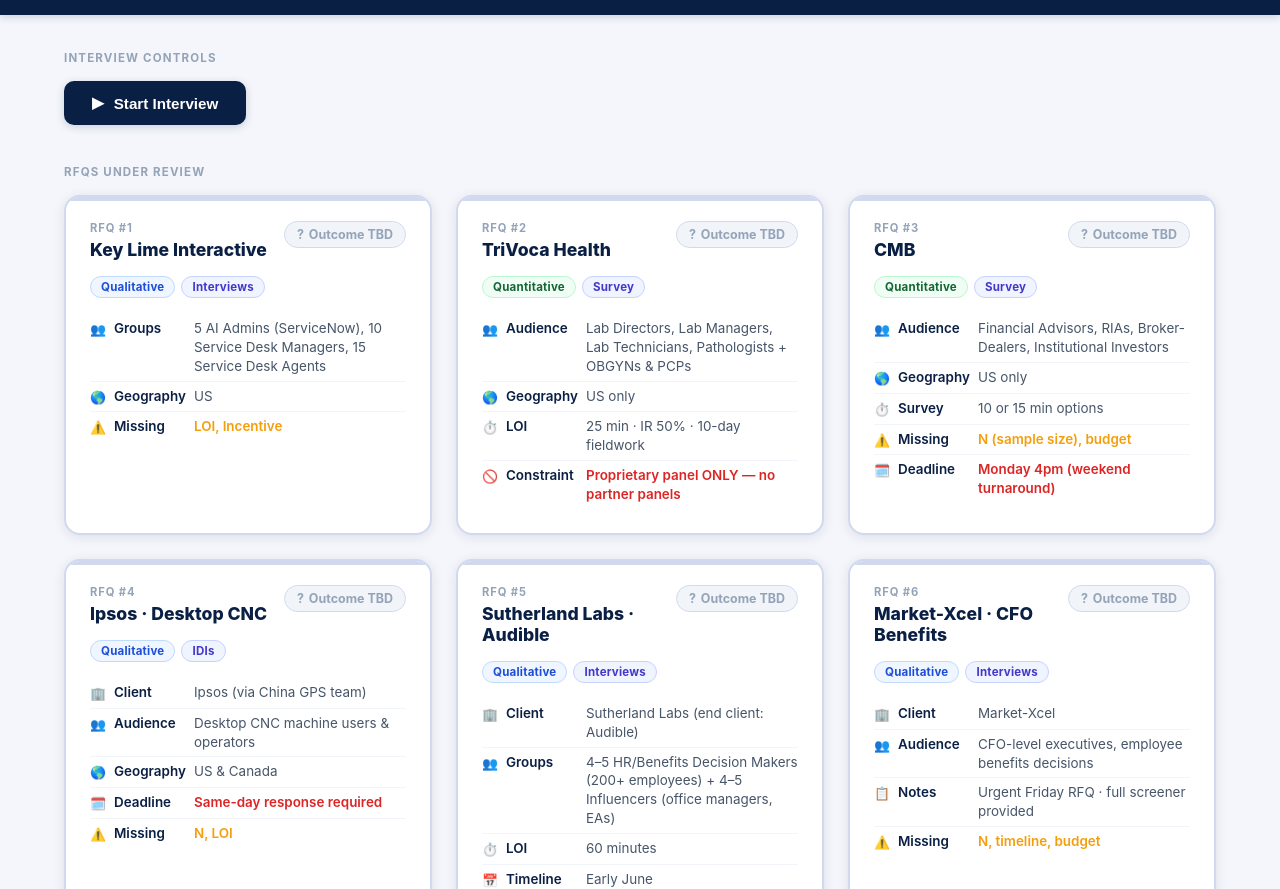
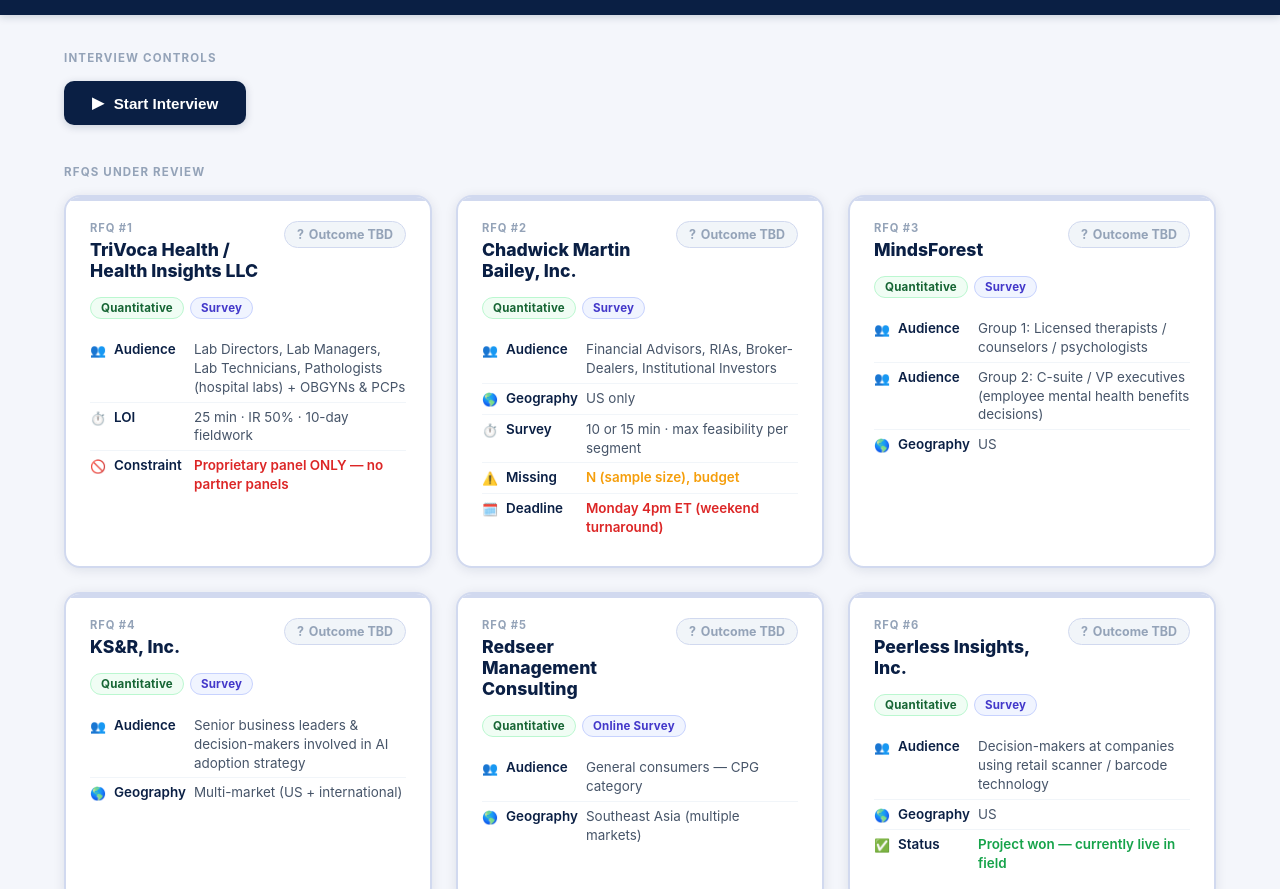
Before and after one commit to slewtan/pricing-interview, a plain HTML site: page index.html in a window 1280 px wide. Shown: the part 67-956 px from the top of the page. Drawn offline with Linux system fonts and the light colour scheme.

Commit message:
Update RFQ cards for Manmoi quant interview

```diff
--- a/index.html
+++ b/index.html
@@ -504,12 +504,12 @@
   <div class="section-label">RFQs Under Review</div>
   <div class="rfq-grid">
 
-    <!-- RFQ #1 — Key Lime Interactive -->
+    <!-- RFQ #1 — TriVoca Health / Medical Providers -->
     <div class="rfq-card" id="card-1">
       <div class="rfq-card-header">
         <div>
           <div class="rfq-number">RFQ #1</div>
-          <div class="rfq-client">Key Lime Interactive</div>
+          <div class="rfq-client">TriVoca Health / Health Insights LLC</div>
         </div>
         <div class="outcome-badge hidden-outcome" id="outcome-1">
           <span id="outcome-icon-1">?</span>
@@ -517,22 +517,22 @@
         </div>
       </div>
       <div class="badge-row">
-        <span class="badge badge-qual">Qualitative</span>
-        <span class="badge" style="background:#f0f4ff;color:#4338ca;border:1px solid #c7d2fe;">Interviews</span>
+        <span class="badge badge-quant">Quantitative</span>
+        <span class="badge" style="background:#f0f4ff;color:#4338ca;border:1px solid #c7d2fe;">Survey</span>
       </div>
       <ul class="rfq-details">
-        <li><span class="detail-icon">👥</span><span class="detail-label">Groups</span><span class="detail-value">5 AI Admins (ServiceNow), 10 Service Desk Managers, 15 Service Desk Agents</span></li>
-        <li><span class="detail-icon">🌎</span><span class="detail-label">Geography</span><span class="detail-value">US</span></li>
-        <li><span class="detail-icon">⚠️</span><span class="detail-label">Missing</span><span class="detail-missing">LOI, Incentive</span></li>
+        <li><span class="detail-icon">👥</span><span class="detail-label">Audience</span><span class="detail-value">Lab Directors, Lab Managers, Lab Technicians, Pathologists (hospital labs) + OBGYNs &amp; PCPs</span></li>
+        <li><span class="detail-icon">⏱️</span><span class="detail-label">LOI</span><span class="detail-value">25 min · IR 50% · 10-day fieldwork</span></li>
+        <li><span class="detail-icon">🚫</span><span class="detail-label">Constraint</span><span class="detail-constraint">Proprietary panel ONLY — no partner panels</span></li>
       </ul>
     </div>
 
-    <!-- RFQ #2 — TriVoca Health -->
+    <!-- RFQ #2 — CMB / Asset Management Research -->
     <div class="rfq-card" id="card-2">
       <div class="rfq-card-header">
         <div>
           <div class="rfq-number">RFQ #2</div>
-          <div class="rfq-client">TriVoca Health</div>
+          <div class="rfq-client">Chadwick Martin Bailey, Inc.</div>
         </div>
         <div class="outcome-badge hidden-outcome" id="outcome-2">
           <span id="outcome-icon-2">?</span>
@@ -544,19 +544,20 @@
         <span class="badge" style="background:#f0f4ff;color:#4338ca;border:1px solid #c7d2fe;">Survey</span>
       </div>
       <ul class="rfq-details">
-        <li><span class="detail-icon">👥</span><span class="detail-label">Audience</span><span class="detail-value">Lab Directors, Lab Managers, Lab Technicians, Pathologists + OBGYNs &amp; PCPs</span></li>
+        <li><span class="detail-icon">👥</span><span class="detail-label">Audience</span><span class="detail-value">Financial Advisors, RIAs, Broker-Dealers, Institutional Investors</span></li>
         <li><span class="detail-icon">🌎</span><span class="detail-label">Geography</span><span class="detail-value">US only</span></li>
-        <li><span class="detail-icon">⏱️</span><span class="detail-label">LOI</span><span class="detail-value">25 min · IR 50% · 10-day fieldwork</span></li>
-        <li><span class="detail-icon">🚫</span><span class="detail-label">Constraint</span><span class="detail-constraint">Proprietary panel ONLY — no partner panels</span></li>
+        <li><span class="detail-icon">⏱️</span><span class="detail-label">Survey</span><span class="detail-value">10 or 15 min · max feasibility per segment</span></li>
+        <li><span class="detail-icon">⚠️</span><span class="detail-label">Missing</span><span class="detail-missing">N (sample size), budget</span></li>
+        <li><span class="detail-icon">🗓️</span><span class="detail-label">Deadline</span><span class="detail-value" style="color:#dc2626;font-weight:600;">Monday 4pm ET (weekend turnaround)</span></li>
       </ul>
     </div>
 
-    <!-- RFQ #3 — CMB -->
+    <!-- RFQ #3 — MindsForest / Mental Health + Exec DMs -->
     <div class="rfq-card" id="card-3">
       <div class="rfq-card-header">
         <div>
           <div class="rfq-number">RFQ #3</div>
-          <div class="rfq-client">CMB</div>
+          <div class="rfq-client">MindsForest</div>
         </div>
         <div class="outcome-badge hidden-outcome" id="outcome-3">
           <span id="outcome-icon-3">?</span>
@@ -568,20 +569,18 @@
         <span class="badge" style="background:#f0f4ff;color:#4338ca;border:1px solid #c7d2fe;">Survey</span>
       </div>
       <ul class="rfq-details">
-        <li><span class="detail-icon">👥</span><span class="detail-label">Audience</span><span class="detail-value">Financial Advisors, RIAs, Broker-Dealers, Institutional Investors</span></li>
-        <li><span class="detail-icon">🌎</span><span class="detail-label">Geography</span><span class="detail-value">US only</span></li>
-        <li><span class="detail-icon">⏱️</span><span class="detail-label">Survey</span><span class="detail-value">10 or 15 min options</span></li>
-        <li><span class="detail-icon">⚠️</span><span class="detail-label">Missing</span><span class="detail-missing">N (sample size), budget</span></li>
-        <li><span class="detail-icon">🗓️</span><span class="detail-label">Deadline</span><span class="detail-value" style="color:#dc2626;font-weight:600;">Monday 4pm (weekend turnaround)</span></li>
+        <li><span class="detail-icon">👥</span><span class="detail-label">Audience</span><span class="detail-value">Group 1: Licensed therapists / counselors / psychologists</span></li>
+        <li><span class="detail-icon">👥</span><span class="detail-label">Audience</span><span class="detail-value">Group 2: C-suite / VP executives (employee mental health benefits decisions)</span></li>
+        <li><span class="detail-icon">🌎</span><span class="detail-label">Geography</span><span class="detail-value">US</span></li>
       </ul>
     </div>
 
-    <!-- RFQ #4 — Ipsos China / Desktop CNC -->
+    <!-- RFQ #4 — KS&R / Global Leadership & AI Research -->
     <div class="rfq-card" id="card-4">
       <div class="rfq-card-header">
         <div>
           <div class="rfq-number">RFQ #4</div>
-          <div class="rfq-client">Ipsos · Desktop CNC</div>
+          <div class="rfq-client">KS&amp;R, Inc.</div>
         </div>
         <div class="outcome-badge hidden-outcome" id="outcome-4">
           <span id="outcome-icon-4">?</span>
@@ -589,24 +588,21 @@
         </div>
       </div>
       <div class="badge-row">
-        <span class="badge badge-qual">Qualitative</span>
-        <span class="badge" style="background:#f0f4ff;color:#4338ca;border:1px solid #c7d2fe;">IDIs</span>
+        <span class="badge badge-quant">Quantitative</span>
+        <span class="badge" style="background:#f0f4ff;color:#4338ca;border:1px solid #c7d2fe;">Survey</span>
       </div>
       <ul class="rfq-details">
-        <li><span class="detail-icon">🏢</span><span class="detail-label">Client</span><span class="detail-value">Ipsos (via China GPS team)</span></li>
-        <li><span class="detail-icon">👥</span><span class="detail-label">Audience</span><span class="detail-value">Desktop CNC machine users &amp; operators</span></li>
-        <li><span class="detail-icon">🌎</span><span class="detail-label">Geography</span><span class="detail-value">US &amp; Canada</span></li>
-        <li><span class="detail-icon">🗓️</span><span class="detail-label">Deadline</span><span class="detail-constraint">Same-day response required</span></li>
-        <li><span class="detail-icon">⚠️</span><span class="detail-label">Missing</span><span class="detail-missing">N, LOI</span></li>
+        <li><span class="detail-icon">👥</span><span class="detail-label">Audience</span><span class="detail-value">Senior business leaders &amp; decision-makers involved in AI adoption strategy</span></li>
+        <li><span class="detail-icon">🌎</span><span class="detail-label">Geography</span><span class="detail-value">Multi-market (US + international)</span></li>
       </ul>
     </div>
 
-    <!-- RFQ #5 — Sutherland Labs / Audible -->
+    <!-- RFQ #5 — Redseer / CPG Consumer Survey — SE Asia -->
     <div class="rfq-card" id="card-5">
       <div class="rfq-card-header">
         <div>
           <div class="rfq-number">RFQ #5</div>
-          <div class="rfq-client">Sutherland Labs · Audible</div>
+          <div class="rfq-client">Redseer Management Consulting</div>
         </div>
         <div class="outcome-badge hidden-outcome" id="outcome-5">
           <span id="outcome-icon-5">?</span>
@@ -614,24 +610,21 @@
         </div>
       </div>
       <div class="badge-row">
-        <span class="badge badge-qual">Qualitative</span>
-        <span class="badge" style="background:#f0f4ff;color:#4338ca;border:1px solid #c7d2fe;">Interviews</span>
+        <span class="badge badge-quant">Quantitative</span>
+        <span class="badge" style="background:#f0f4ff;color:#4338ca;border:1px solid #c7d2fe;">Online Survey</span>
       </div>
       <ul class="rfq-details">
-        <li><span class="detail-icon">🏢</span><span class="detail-label">Client</span><span class="detail-value">Sutherland Labs (end client: Audible)</span></li>
-        <li><span class="detail-icon">👥</span><span class="detail-label">Groups</span><span class="detail-value">4–5 HR/Benefits Decision Makers (200+ employees) + 4–5 Influencers (office managers, EAs)</span></li>
-        <li><span class="detail-icon">⏱️</span><span class="detail-label">LOI</span><span class="detail-value">60 minutes</span></li>
-        <li><span class="detail-icon">📅</span><span class="detail-label">Timeline</span><span class="detail-value">Early June</span></li>
-        <li><span class="detail-icon">🌎</span><span class="detail-label">Geography</span><span class="detail-value">US</span></li>
+        <li><span class="detail-icon">👥</span><span class="detail-label">Audience</span><span class="detail-value">General consumers — CPG category</span></li>
+        <li><span class="detail-icon">🌎</span><span class="detail-label">Geography</span><span class="detail-value">Southeast Asia (multiple markets)</span></li>
       </ul>
     </div>
 
-    <!-- RFQ #6 — Market-Xcel / CFO Benefits -->
+    <!-- RFQ #6 — Peerless Insights / B2B Retail Scanner Study -->
     <div class="rfq-card" id="card-6">
       <div class="rfq-card-header">
         <div>
           <div class="rfq-number">RFQ #6</div>
-          <div class="rfq-client">Market-Xcel · CFO Benefits</div>
+          <div class="rfq-client">Peerless Insights, Inc.</div>
         </div>
         <div class="outcome-badge hidden-outcome" id="outcome-6">
           <span id="outcome-icon-6">?</span>
@@ -639,14 +632,13 @@
         </div>
       </div>
       <div class="badge-row">
-        <span class="badge badge-qual">Qualitative</span>
-        <span class="badge" style="background:#f0f4ff;color:#4338ca;border:1px solid #c7d2fe;">Interviews</span>
+        <span class="badge badge-quant">Quantitative</span>
+        <span class="badge" style="background:#f0f4ff;color:#4338ca;border:1px solid #c7d2fe;">Survey</span>
       </div>
       <ul class="rfq-details">
-        <li><span class="detail-icon">🏢</span><span class="detail-label">Client</span><span class="detail-value">Market-Xcel</span></li>
-        <li><span class="detail-icon">👥</span><span class="detail-label">Audience</span><span class="detail-value">CFO-level executives, employee benefits decisions</span></li>
-        <li><span class="detail-icon">📋</span><span class="detail-label">Notes</span><span class="detail-value">Urgent Friday RFQ · full screener provided</span></li>
-        <li><span class="detail-icon">⚠️</span><span class="detail-label">Missing</span><span class="detail-missing">N, timeline, budget</span></li>
+        <li><span class="detail-icon">👥</span><span class="detail-label">Audience</span><span class="detail-value">Decision-makers at companies using retail scanner / barcode technology</span></li>
+        <li><span class="detail-icon">🌎</span><span class="detail-label">Geography</span><span class="detail-value">US</span></li>
+        <li><span class="detail-icon">✅</span><span class="detail-label">Status</span><span class="detail-value" style="color:#16a34a;font-weight:600;">Project won — currently live in field</span></li>
       </ul>
     </div>
 
@@ -672,12 +664,12 @@
 
   // ── KEYWORD MAP ─────────────────────────────
   const CARD_KEYWORDS = {
-    1: ['key lime', 'ai admin', 'servicenow', 'first one'],
-    2: ['trivoca', 'lab director', 'proprietary panel', 'second one'],
-    3: ['cmb', 'asset management', 'financial advisor', 'third one'],
-    4: ['ipsos', 'cnc', 'fourth one', 'fourth'],
-    5: ['sutherland', 'audible', 'bulk purchasing', 'fifth one', 'fifth'],
-    6: ['market-xcel', 'cfo', 'sixth one', 'sixth', 'benefits'],
+    1: ['trivoca', 'lab director', 'medical providers', 'pathologist', 'first one'],
+    2: ['chadwick', 'cmb', 'asset management', 'financial advisor', 'second one'],
+    3: ['mindsforest', 'mental health', 'behavioral health', 'therapist', 'third one'],
+    4: ['ksr', 'global leadership', 'ai research', 'fourth one', 'fourth'],
+    5: ['redseer', 'cpg', 'consumer survey', 'southeast asia', 'fifth one', 'fifth'],
+    6: ['peerless', 'retail scanner', 'barcode', 'sixth one', 'sixth'],
   };
 
   const OUTCOME_KEYWORDS = {
@@ -693,12 +685,12 @@
 
   // Actual outcomes (revealed only when Alex says so)
   const OUTCOMES = {
-    1: { type: 'proposal', icon: '✅', label: 'Proposal Sent' },
-    2: { type: 'declined', icon: '❌', label: 'Declined' },
+    1: { type: 'declined', icon: '❌', label: 'Declined' },
+    2: { type: 'proposal', icon: '✅', label: 'Proposal Sent' },
     3: { type: 'proposal', icon: '✅', label: 'Proposal Sent' },
-    4: { type: 'declined', icon: '❌', label: 'Declined' },
-    5: { type: 'proposal', icon: '✅', label: 'Proposal Sent' },
-    6: { type: 'declined', icon: '❌', label: 'Declined — Low Feasibility' },
+    4: { type: 'proposal', icon: '✅', label: 'Proposal Sent' },
+    5: { type: 'declined', icon: '❌', label: 'Declined' },
+    6: { type: 'proposal', icon: '✅', label: 'Project Started — In Field' },
   };
 
   // ── DOM REFS ─────────────────────────────────
```
